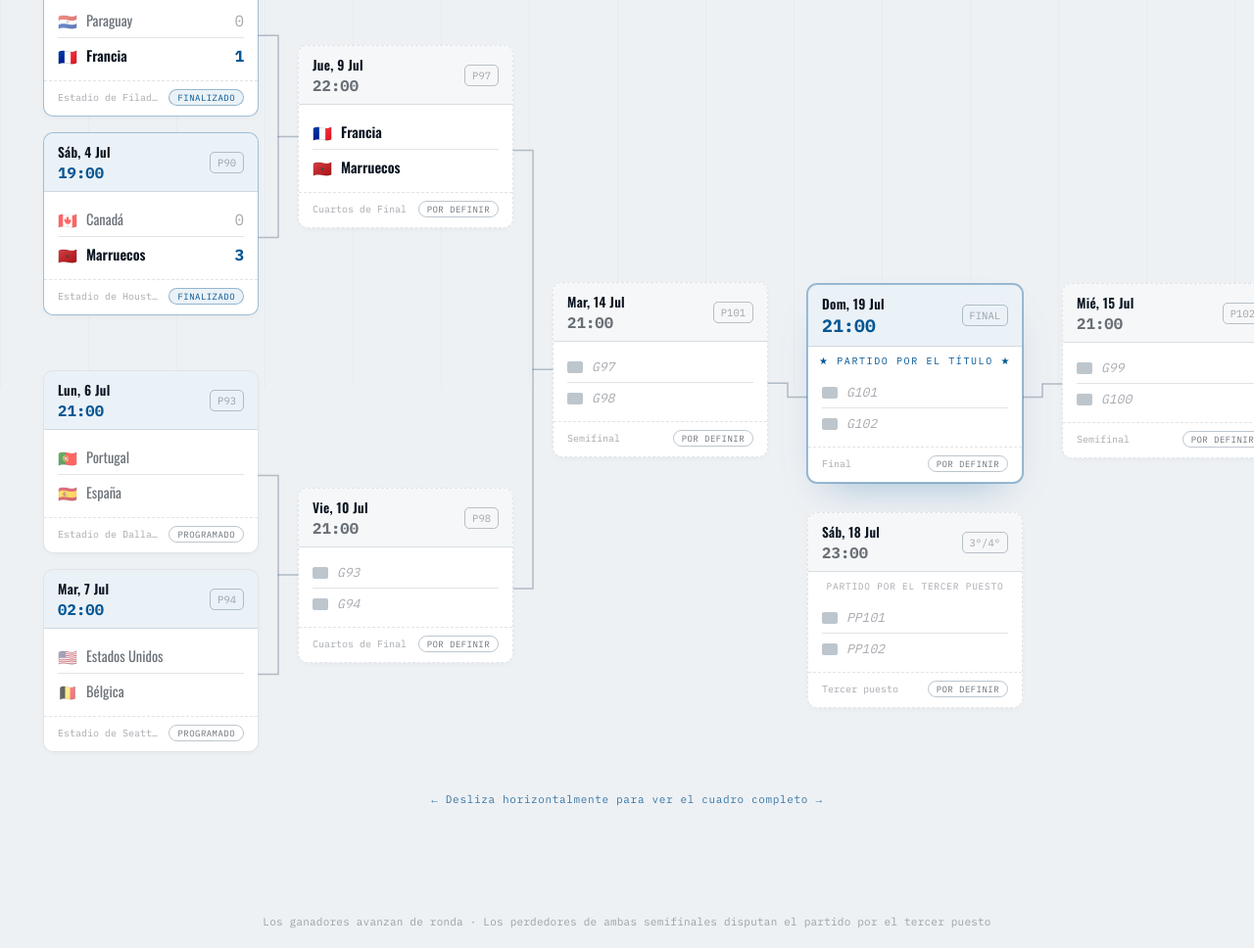
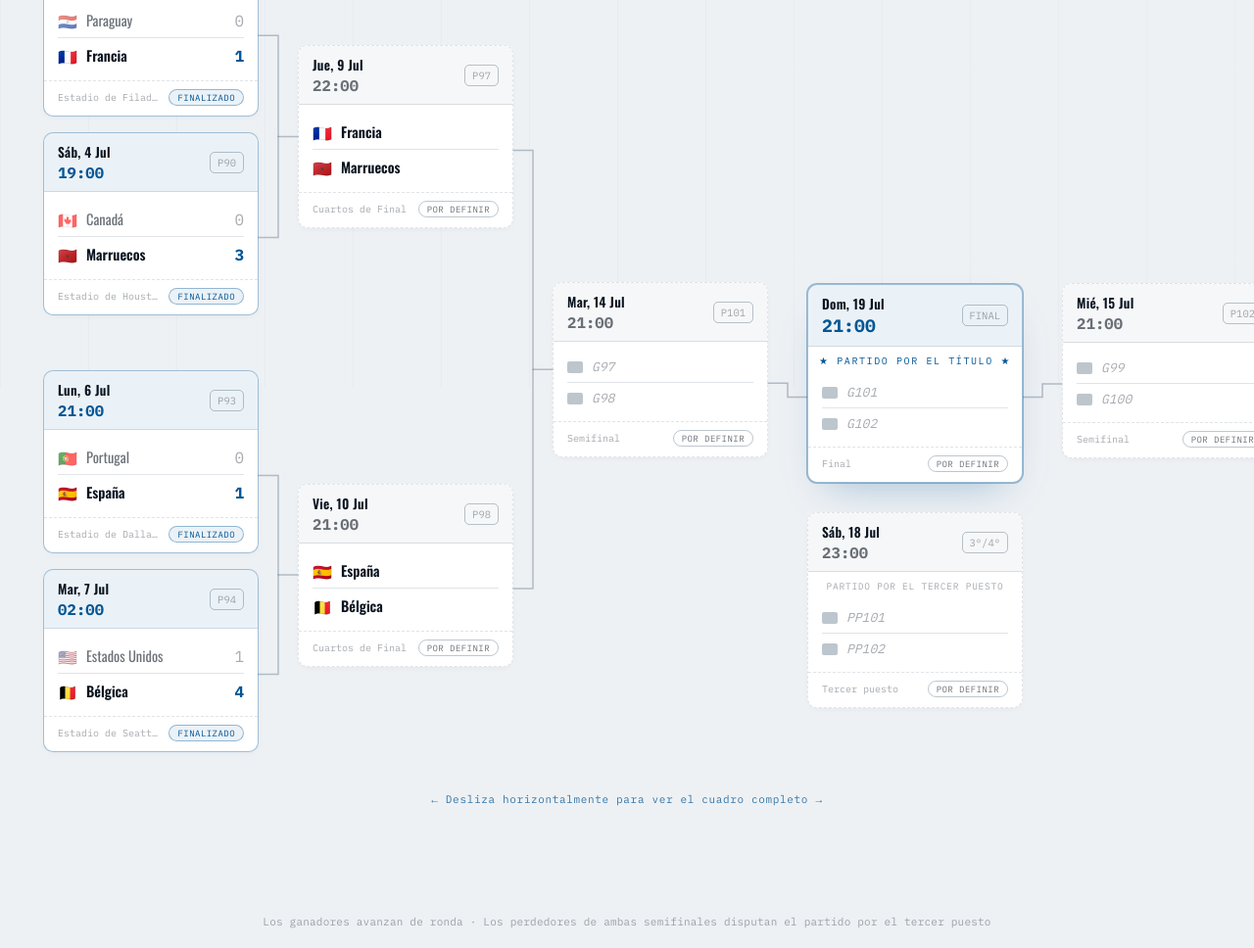
Before and after one commit to danikc12/public_portfolio, a plain HTML site: page world_cup/index.html in a window 1280 px wide. Shown: the part 404-1372 px from the top of the page at 98% size. Drawn offline with nearby package versions, Linux system fonts and the light colour scheme.

Commit message:
Updated new results
Argentina and Switzerland advance to the next stage

```diff
--- a/world_cup/index.html
+++ b/world_cup/index.html
@@ -287,12 +287,12 @@ const TODAY = "2026-07-05";
 const R16 = [
   { id:89, date:"2026-07-04", time:"23:00", teams:{home:"Paraguay",away:"Francia"}, status:"Completed", result:{home:0,away:1,winner:"Francia"}, venue:{stadium:"Estadio de Filadelfia", city:"Filadelfia"} },
   { id:90, date:"2026-07-04", time:"19:00", teams:{home:"Canadá",away:"Marruecos"}, status:"Completed", result:{home:0,away:3,winner:"Marruecos"}, venue:{stadium:"Estadio de Houston", city:"Houston"} },
-  { id:93, date:"2026-07-06", time:"21:00", teams:{home:"Portugal",away:"España"}, status:"Scheduled", venue:{stadium:"Estadio de Dallas", city:"Arlington"} },
-  { id:94, date:"2026-07-07", time:"02:00", teams:{home:"Estados Unidos",away:"Bélgica"}, status:"Scheduled", venue:{stadium:"Estadio de Seattle", city:"Seattle"} },
+  { id:93, date:"2026-07-06", time:"21:00", teams:{home:"Portugal",away:"España"}, status:"Completed", result:{home:0,away:1,winner:"España"}, venue:{stadium:"Estadio de Dallas", city:"Arlington"} },
+  { id:94, date:"2026-07-07", time:"02:00", teams:{home:"Estados Unidos",away:"Bélgica"}, status:"Completed", result:{home:1,away:4,winner:"Bélgica"}, venue:{stadium:"Estadio de Seattle", city:"Seattle"} },
   { id:91, date:"2026-07-05", time:"22:00", teams:{home:"Brasil",away:"Noruega"}, status:"Completed", result:{home:1,away:2,winner:"Noruega"}, venue:{stadium:"Estadio de Nueva York-Nueva Jersey", city:"East Rutherford"} },
   { id:92, date:"2026-07-06", time:"02:00", teams:{home:"México",away:"Inglaterra"}, status:"Completed", result:{home:2,away:3,winner:"Inglaterra"}, venue:{stadium:"Estadio Ciudad de México", city:"Ciudad de México"} },
-  { id:95, date:"2026-07-07", time:"18:00", teams:{home:"Argentina",away:"Egipto"}, status:"Scheduled", venue:{stadium:"Estadio de Atlanta", city:"Atlanta"} },
-  { id:96, date:"2026-07-07", time:"22:00", teams:{home:"Suiza",away:"Colombia"}, status:"Scheduled", venue:{stadium:"BC Place", city:"Vancouver"} }
+  { id:95, date:"2026-07-07", time:"18:00", teams:{home:"Argentina",away:"Egipto"}, status:"Completed", result:{home:3,away:2,winner:"Argentina"}, venue:{stadium:"Estadio de Atlanta", city:"Atlanta"} },
+  { id:96, date:"2026-07-07", time:"22:00", teams:{home:"Suiza",away:"Colombia"}, status:"Completed", result:{home:"0(4)",away:"0(3)",winner:"Suiza"}, venue:{stadium:"BC Place", city:"Vancouver"} }
 ];
 
 const LEFT_R16_PAIRS  = [[89,90],[93,94]];
```
